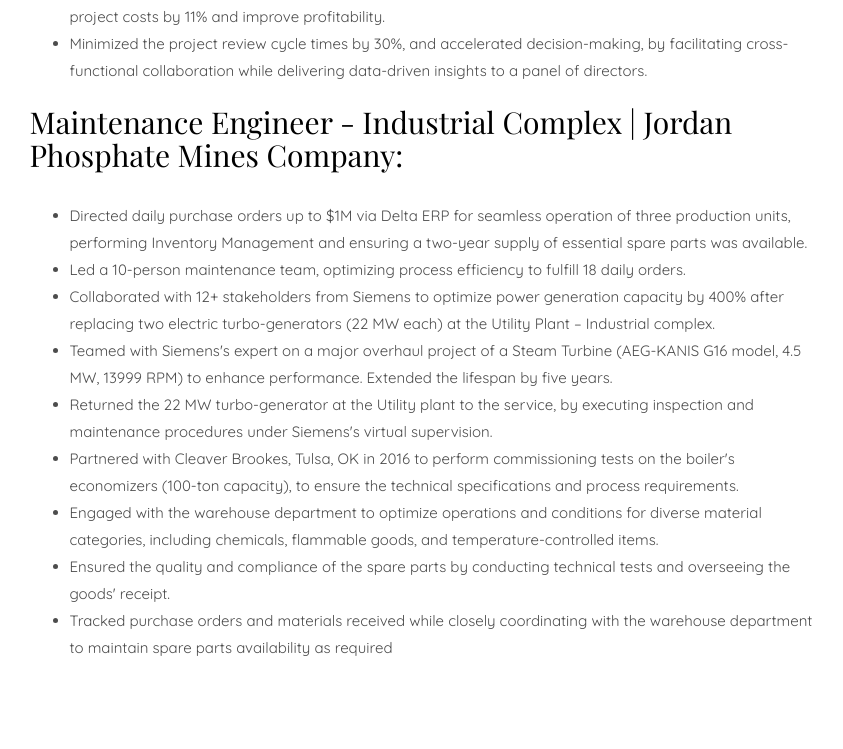
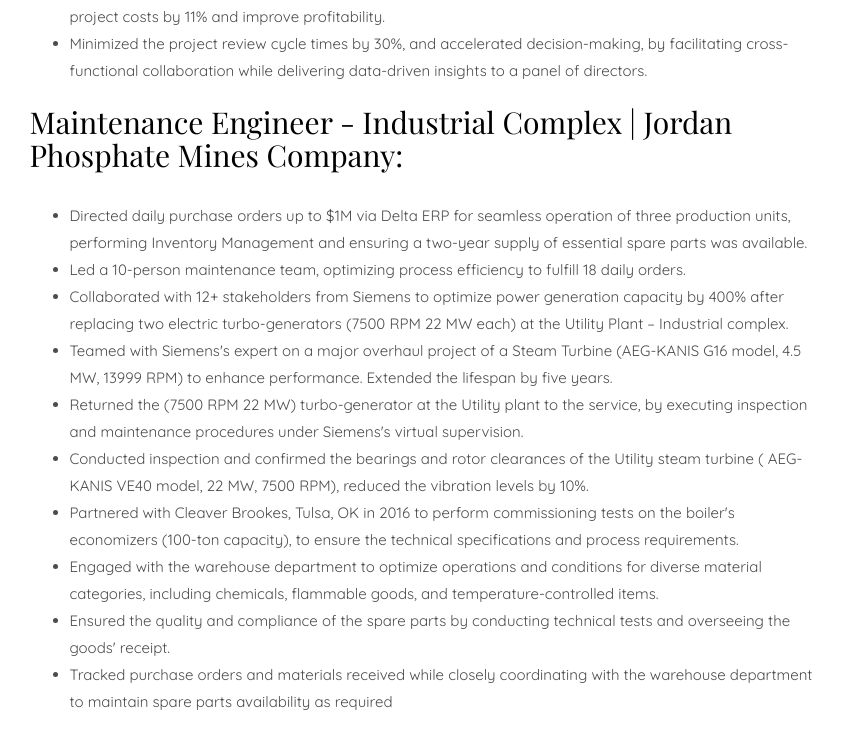
Before and after one commit to HusseinShatnawi/HusseinShatnawi.github.io, a plain HTML site: page index.html in a window 1280 px wide. Shown: the part 6128-6877 px from the top of the page, without its empty margins (363-1206 px from the left). Drawn offline with nearby package versions, Linux system fonts and the light colour scheme; files whose address does not match are found by name; a web font is replaced by a local one.

Commit message:
Update index.html

```diff
--- a/index.html
+++ b/index.html
@@ -556,9 +556,10 @@
 									<ul>
 									<li>Directed daily purchase orders up to $1M via Delta ERP for seamless operation of three production units, performing Inventory Management and ensuring a two-year supply of essential spare parts was available.</li>
 									<li>Led a 10-person maintenance team, optimizing process efficiency to fulfill 18 daily orders.</li>
-									<li>Collaborated with 12+ stakeholders from Siemens to optimize power generation capacity by 400% after replacing two electric turbo-generators (22 MW each) at the Utility Plant – Industrial complex.</li>
+									<li>Collaborated with 12+ stakeholders from Siemens to optimize power generation capacity by 400% after replacing two electric turbo-generators (7500 RPM 22 MW each) at the Utility Plant – Industrial complex.</li>
 									<li>Teamed with Siemens's expert on a major overhaul project of a Steam Turbine (AEG-KANIS G16 model, 4.5 MW, 13999 RPM) to enhance performance. Extended the lifespan by five years.</li>
-									<li>Returned the 22 MW turbo-generator at the Utility plant to the service, by executing inspection and maintenance procedures under Siemens's virtual supervision.</li>
+									<li>Returned the (7500 RPM 22 MW) turbo-generator at the Utility plant to the service, by executing inspection and maintenance procedures under Siemens's virtual supervision.</li>
+									<li>Conducted inspection and confirmed the bearings and rotor clearances of the Utility steam turbine ( AEG-KANIS VE40 model, 22 MW, 7500 RPM), reduced the vibration levels by 10%.</li>
 									<li>Partnered with Cleaver Brookes, Tulsa, OK in 2016 to perform commissioning tests on the boiler's economizers (100-ton capacity), to ensure the technical specifications and process requirements.</li>
 									<li>Engaged with the warehouse department to optimize operations and conditions for diverse material categories, including chemicals, flammable goods, and temperature-controlled items.</li>
 									<li>Ensured the quality and compliance of the spare parts by conducting technical tests and overseeing the goods' receipt.</li>
```
